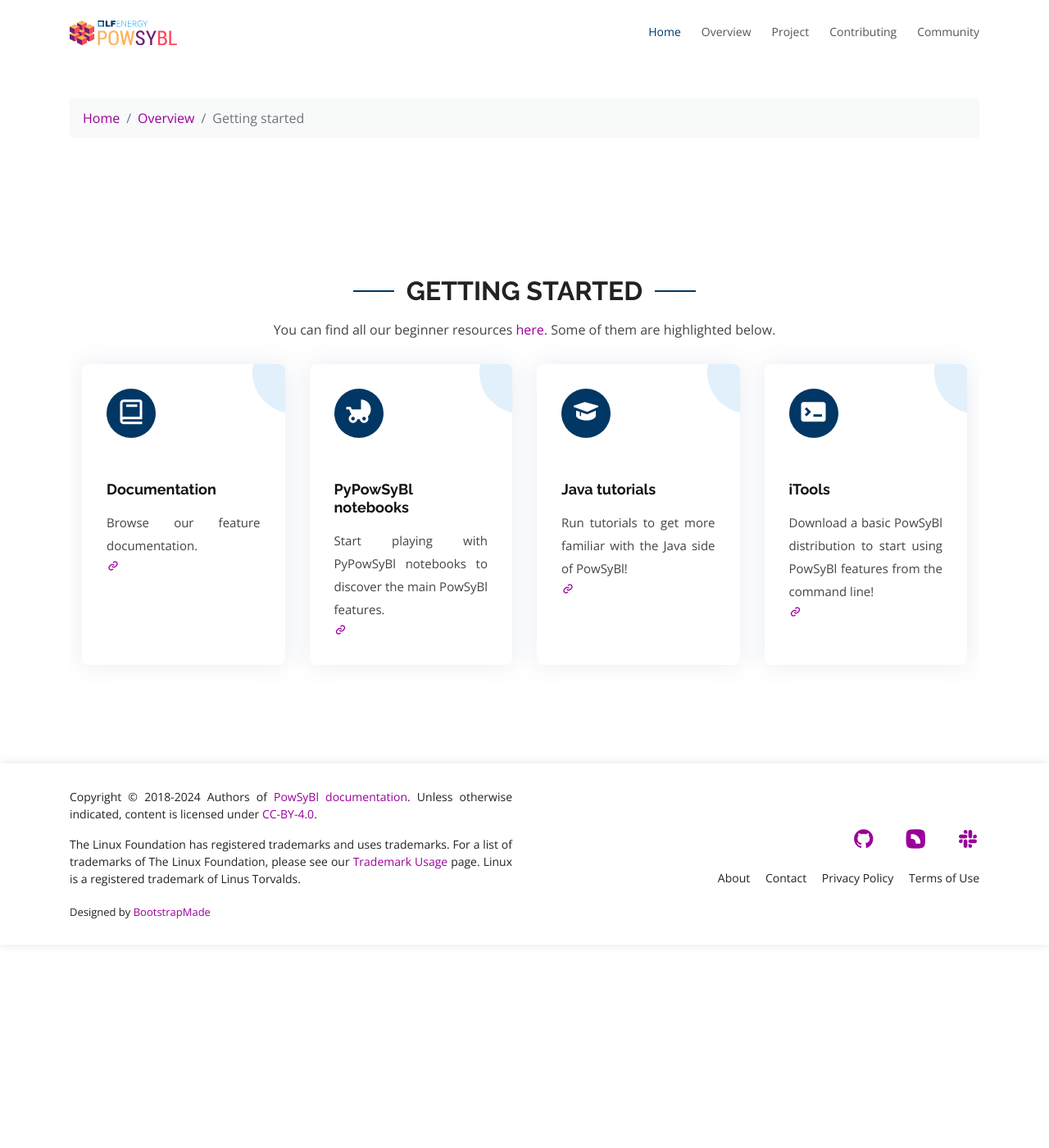
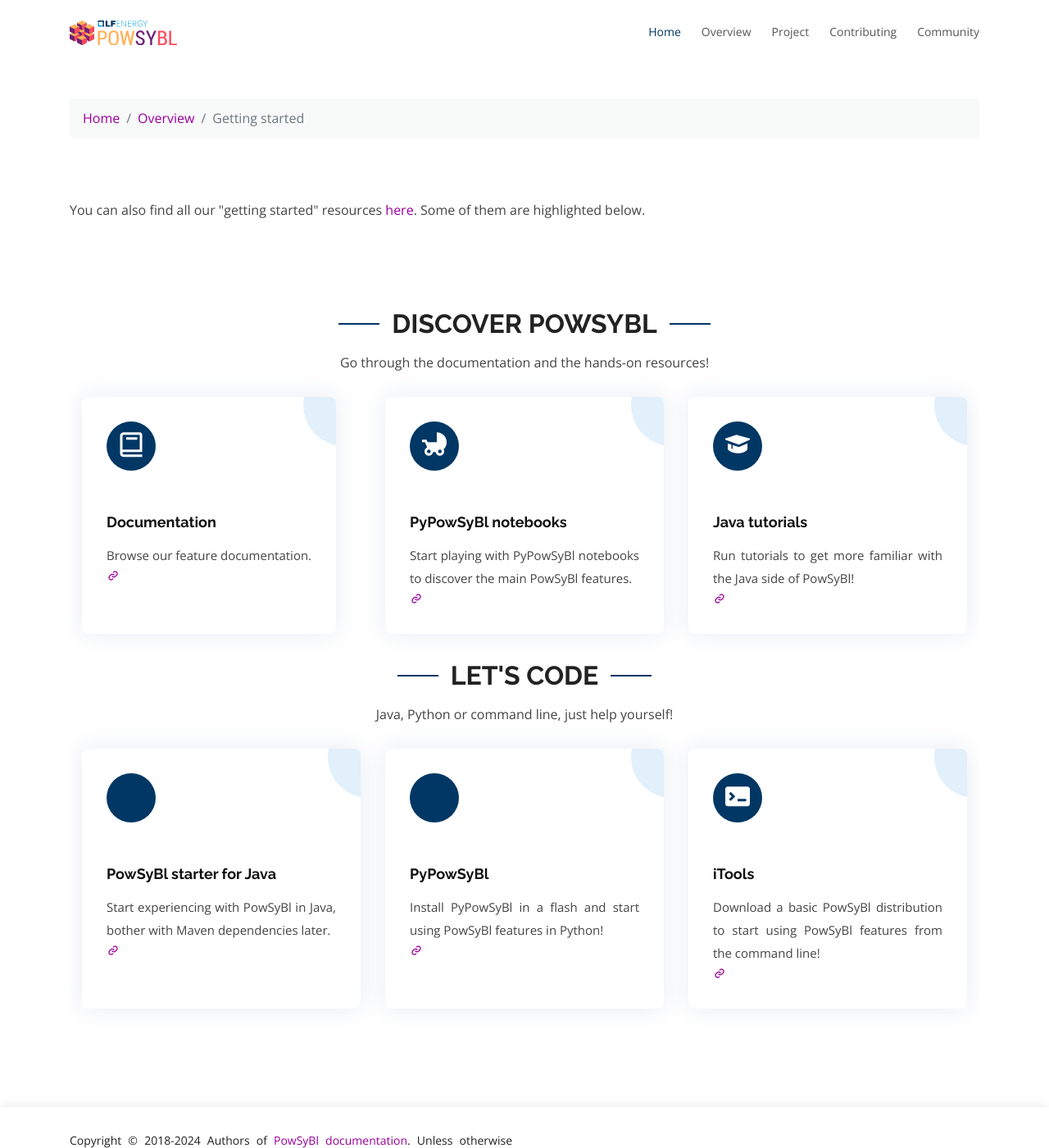
Before and after one commit to powsybl/powsybl.github.io, a Jekyll site: the page built from pages/overview/getting-started.html, in a window 1280 px wide and 1400 px high. Shown: the whole window at 82% size. Built offline with Jekyll 4.4.1, drawn with Linux system fonts in a browser that asks for light colours.

Commit message:
Reorganize getting started page
Signed-off-by: Sophie Frasnedo <sophie.frasnedo@rte-france.com>

```diff
--- a/pages/overview/getting-started.html
+++ b/pages/overview/getting-started.html
@@ -10,14 +10,15 @@
         </ul>
     </nav>
 </section>
-<section id="getting-started" class="services">
+<p>You can also find all our "getting started" resources <a href="https://powsybl.readthedocs.io/en/latest/gettingstarted.html" target="_blank">here</a>. Some of them are highlighted below.</p>
+<section id="discover-powsybl" class="services">
     <div class="container">
         <div class="section-title">
-            <h2>Getting started</h2>
-            <p>You can find all our beginner resources <a href="https://powsybl.readthedocs.io/en/latest/gettingstarted.html" target="_blank">here</a>. Some of them are highlighted below.</p>
+            <h2>Discover PowSyBl</h2>
+            <p>Go through the documentation and the hands-on resources!</p>
         </div>
         <div class="row">
-            <div class="col-md-3 col-lg-3 d-flex align-items-stretch mb-5 mb-lg-0">
+            <div class="col-md-4 col-lg-4 d-flex align-items-stretch mb-5 mb-lg-0">
                 <div class="icon-box">
                     <a href="https://powsybl.readthedocs.io/en/latest/" target="_blank">
                         <div class="icon"><i class="bx bx-book"></i></div>
@@ -29,7 +30,7 @@
                     <a href="https://powsybl.readthedocs.io/en/latest/" title="More Details" target="_blank"><i class="bx bx-link"></i></a>
                 </div>
             </div>
-            <div class="col-md-3 col-lg-3 d-flex align-items-stretch mb-5 mb-lg-0">
+            <div class="col-md-4 col-lg-4 d-flex align-items-stretch mb-5 mb-lg-0">
                 <div class="icon-box">
                     <a href="https://github.com/powsybl/pypowsybl-notebooks" target="_blank">
                         <div class="icon fa-icon"><i class="bx bxs-baby-carriage"></i></div>
@@ -41,7 +42,7 @@
                     <a href="https://github.com/powsybl/pypowsybl-notebooks" title="More Details" target="_blank"><i class="bx bx-link"></i></a>
                 </div>
             </div>
-            <div class="col-md-3 col-lg-3 d-flex align-items-stretch mb-5 mb-lg-0">
+            <div class="col-md-4 col-lg-4 d-flex align-items-stretch mb-5 mb-lg-0">
                 <div class="icon-box">
                     <a href="https://github.com/powsybl/powsybl-tutorials" target="_blank">
                         <div class="icon"><i class="bx bxs-graduation"></i></div>
@@ -53,7 +54,39 @@
                     <a href="https://github.com/powsybl/powsybl-tutorials" title="More Details" target="_blank"><i class="bx bx-link"></i></a>
                 </div>
             </div>
-            <div class="col-md-3 col-lg-3 d-flex align-items-stretch mb-5 mb-lg-0">
+        </div>
+    </div>
+    <div class="container">
+        <div class="section-title">
+            <h2>Let's code</h2>
+            <p>Java, Python or command line, just help yourself!</p>
+        </div>
+        <div class="row">
+            <div class="col-md-4 col-lg-4 d-flex align-items-stretch mb-5 mb-lg-0">
+                <div class="icon-box">
+                    <a href="https://github.com/powsybl/powsybl-starter" target="_blank">
+                        <div class="icon fa-icon"><i class="bx bxl-java"></i></div>
+                        <h4 class="title">PowSyBl starter for Java</h4>
+                    </a>
+                    <p class="description">
+                        Start experiencing with PowSyBl in Java, bother with Maven dependencies later.
+                    </p>
+                    <a href="https://github.com/powsybl/powsybl-starter" title="More Details" target="_blank"><i class="bx bx-link"></i></a>
+                </div>
+            </div>
+            <div class="col-md-4 col-lg-4 d-flex align-items-stretch mb-5 mb-lg-0">
+                <div class="icon-box">
+                    <a href="https://powsybl.readthedocs.io/projects/pypowsybl/en/stable/getting_started.html" target="_blank">
+                        <div class="icon fa-icon"><i class="bx bxl-python"></i></div>
+                        <h4 class="title">PyPowSyBl</h4>
+                    </a>
+                    <p class="description">
+                        Install PyPowSyBl in a flash and start using PowSyBl features in Python!
+                    </p>
+                    <a href="https://powsybl.readthedocs.io/projects/pypowsybl/en/stable/getting_started.html" title="More Details" target="_blank"><i class="bx bx-link"></i></a>
+                </div>
+            </div>
+            <div class="col-md-4 col-lg-4 d-flex align-items-stretch mb-5 mb-lg-0">
                 <div class="icon-box">
                     <a href="https://powsybl.readthedocs.io/en/latest/itools/index.html" target="_blank">
                         <div class="icon"><i class="bx bxs-terminal"></i></div>
```
